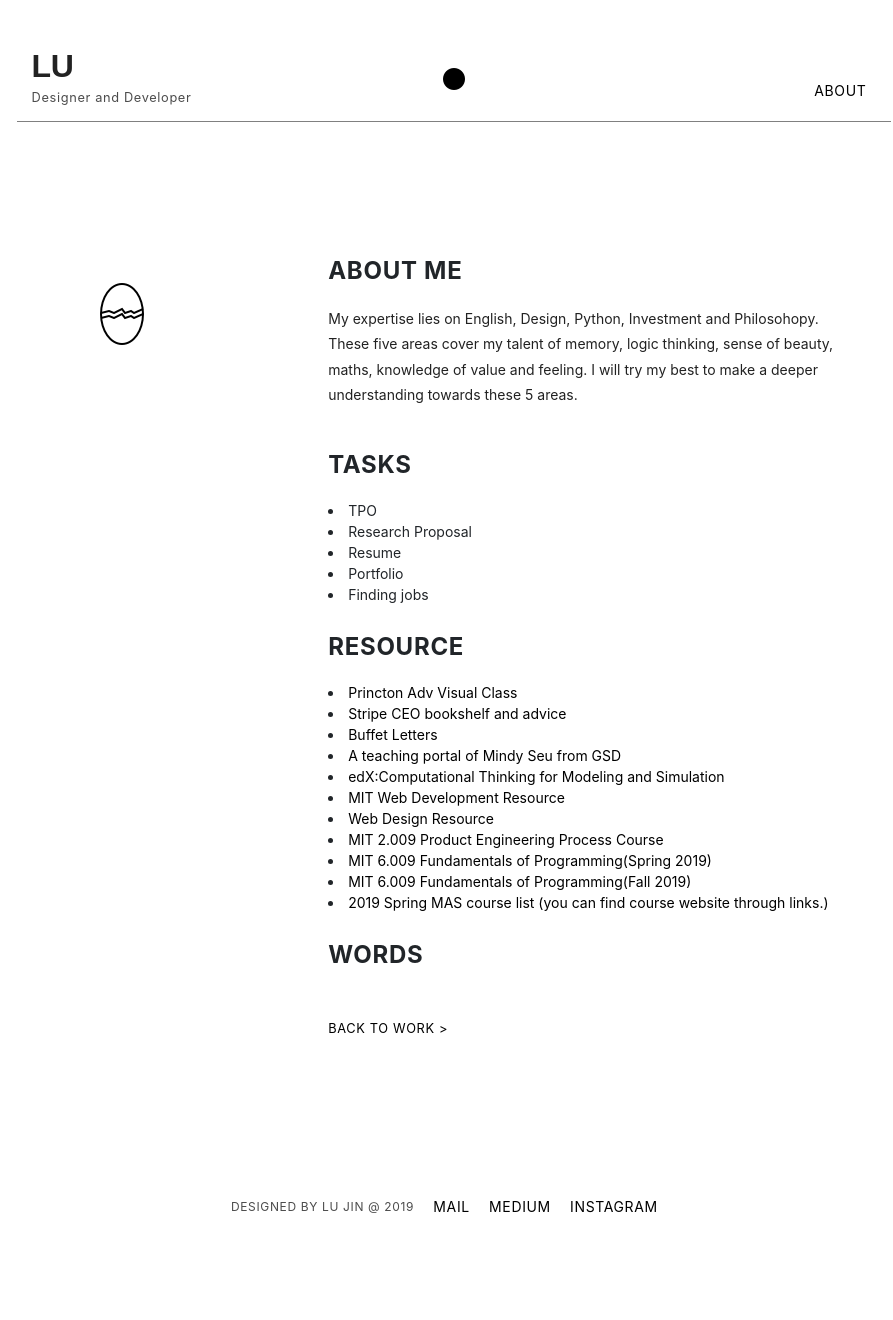
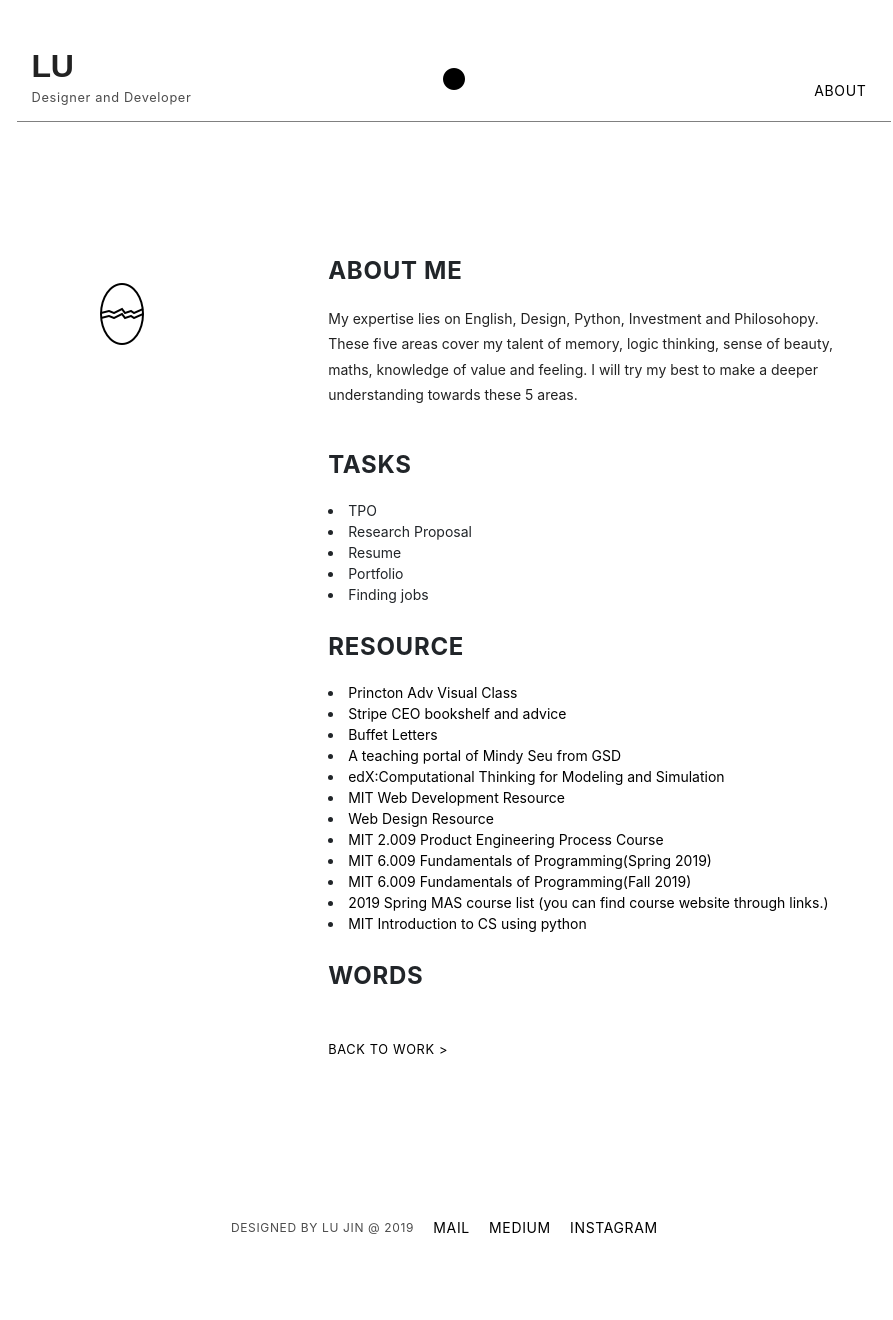
Before and after one commit to beforux/ShakeYourLove, a Jekyll site: the page list.html, which Jekyll copies as it is, in a window 1280 px wide. Shown: the whole page, without its empty margins (186-1079 px from the left). Built offline with Jekyll 4.4.1, drawn with Linux system fonts in a browser that asks for light colours; nearby versions of some CDN libraries; before the commit the page ends 1299 px from its top, so only the background shows below that.

Commit message:
Update list.html

```diff
--- a/list.html
+++ b/list.html
@@ -62,7 +62,7 @@
                 <li><a href="https://6009.cat-soop.org/fall19"> MIT 6.009 Fundamentals of Programming(Fall 2019)</a></li>
                 <li><a href="http://fab.cba.mit.edu/classes/MAS.864/> MIT MAS.864 The nature of mathematical modeling</a></li>
                 <li><a href="https://www.media.mit.edu/posts/2019-spring-media-arts-and-sciences-course-list/"> 2019 Spring MAS course list (you can find course website through links.)</a></li>
-
+                <li><a href="https://www.edx.org/v2/course/introduction-to-computer-science-and-programming-using-python-2"> MIT Introduction to CS using python </a></li>
                 <h3>Words</h3>
 
 
```
